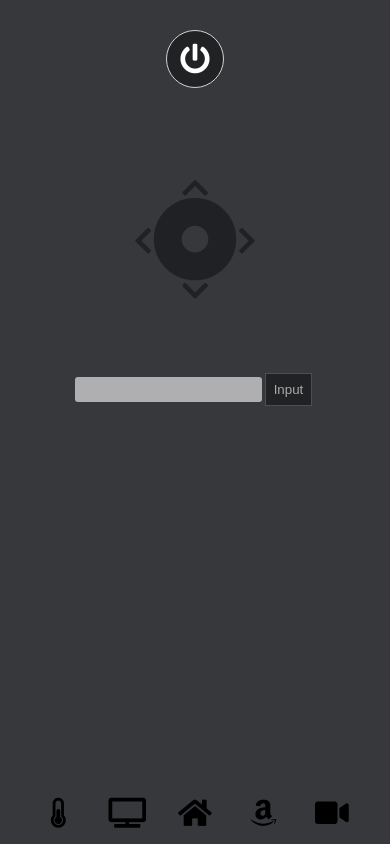
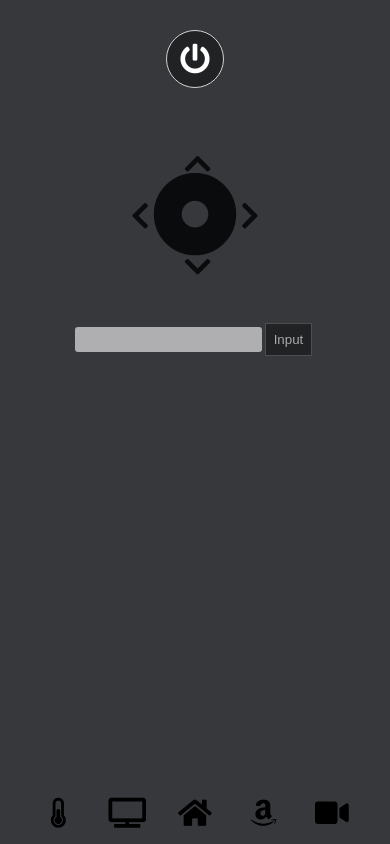
Before and after one commit to peppertaro/remotecontroller, a Next.js app: page /ama in a window 390 px wide. Built offline with nearby package versions, Linux system fonts and the light colour scheme.

Commit message:
css updates for iphone

```diff
--- a/modules/footer.js
+++ b/modules/footer.js
@@ -1,5 +1,6 @@
 import Link from 'next/link';
 import styles from '../styles/Layouts/layouts.module.css';
+//import {useState} from 'react';
 
 const Footer=()=> {
     const Lists=[
@@ -24,16 +25,24 @@ const Footer=()=> {
             faw:"fas fa-video"
         },
     ]
+
+/*
+    const [ScrollState, setScrollState]=useState(false);
+    const ShowFooter=()=>{
+        if(window.pageYOffset===0||window.pageYOffset===0){
+            setScrollState(!ScrollState);
+        }
+    };
+*/
     const Location =()=> {
         !window
         ?  location.pathname
         :  window.location.pathname;
     }
-
     return (
         <footer className={styles.footer}>
             {Lists.map((list,k)=>{return(
-                <Link href={list.href} className={styles.icons} key={k} >
+                <Link href={list.href} className={styles.icons} key={k} /*style={{display:ScrollState?"":"none"}} */>
                     <button className={`${styles.icons} ${styles.btn}`} disabled ={Location==list.href} >
                         <i className={list.faw}></i>
                     </button>
--- a/pages/ama.js
+++ b/pages/ama.js
@@ -1,4 +1,5 @@
 import styles from '../styles/ama.module.css';
+import layouts from '../styles/Layouts/layouts.module.css';
 import Layout from '../layouts/layout';
 import Req from '../modules/request';
 
@@ -8,21 +9,21 @@ const Ama=()=> {
             powerbtn={styles.powerbtn}
             name="FIRE"
             val="FIRE_pw" >
-      <div className={styles.arrows}>
-        <button className={styles.up} >
-          <i className={`fas fa-chevron-up ${styles.arrow} ${styles.btn}`} onClick={()=>Req("FIRE_up")} ></i>
+      <div className={layouts.arrows}>
+        <button className={layouts.up} >
+          <i className={`fas fa-chevron-up ${layouts.arrow} ${styles.btn}`} onClick={()=>Req("FIRE_up")} ></i>
         </button>
-        <button className={styles.left} >
-          <i className={`fas fa-chevron-left ${styles.arrow} ${styles.btn}`} onClick={()=>Req("FIRE_left")} ></i>
+        <button className={layouts.left} >
+          <i className={`fas fa-chevron-left ${layouts.arrow} ${styles.btn}`} onClick={()=>Req("FIRE_left")} ></i>
         </button>
-        <button className={styles.enter} >
-          <i className={`fas fa-dot-circle ${styles.arrow} ${styles.entbtn}`} onClick={()=>Req("FIRE_enter")} ></i>
+        <button className={layouts.enter} >
+          <i className={`fas fa-dot-circle ${layouts.arrow} ${styles.entbtn}`} onClick={()=>Req("FIRE_enter")} ></i>
         </button>
-        <button className={styles.right} >
-          <i className={`fas fa-chevron-right ${styles.arrow} ${styles.btn}`} onClick={()=>Req("FIRE_right")} ></i>
+        <button className={layouts.right} >
+          <i className={`fas fa-chevron-right ${layouts.arrow} ${styles.btn}`} onClick={()=>Req("FIRE_right")} ></i>
         </button>
-        <button className={styles.down} >
-          <i className={`fas fa-chevron-down ${styles.arrow} ${styles.btn}`} onClick={()=>Req("FIRE_down")} ></i>
+        <button className={layouts.down} >
+          <i className={`fas fa-chevron-down ${layouts.arrow} ${styles.btn}`} onClick={()=>Req("FIRE_down")} ></i>
         </button>
       </div>
       <div className={styles.search}>
--- a/pages/rpj.js
+++ b/pages/rpj.js
@@ -1,4 +1,5 @@
 import styles from '../styles/rpj.module.css';
+import layouts from '../styles/Layouts/layouts.module.css';
 import Layout from '../layouts/layout';
 import Req from '../modules/request';
 
@@ -9,7 +10,7 @@ const RPJ=()=> {
     name="RPJ"
     val="RPJ_pw">
       <div className={styles.control}>
-        <button className={styles.src} onClick={()=>Req("RPJ_src")}>SRC</button>
+        <button className={`${styles.src} ${layouts.btn}`} onClick={()=>Req("RPJ_src")}>SRC</button>
         <div className={styles.volarr}>
           <i className={`fas fa-volume-up ${styles.volup}`} onClick={()=>Req("RPJ_volup")} />
           <i className={`fas fa-volume-down ${styles.voldown}`} onClick={()=>Req("RPJ_voldown")} />
--- a/styles/Layouts/layouts.module.css
+++ b/styles/Layouts/layouts.module.css
@@ -26,6 +26,40 @@
 }
 .btn:active{
     border:none;
+}
+
+/*------Arrows------*/
+
+.arrows{
+    margin: 2rem auto;
+    width: 16rem;
+    height: 16rem;
+}
+
+.up,.down{
+    width: 16.5rem;
+}
+.left,.right{
+    vertical-align: top;
+    height: 5.5rem;
+}
+.enter{
+    margin: -2.5rem;
+}
+.down{
+    margin-top: -.5rem;
+}
+
+.arrow{
+    display:inline-block;
+    color:rgba(0,0,0,0.8);
+}
+.arrow:hover{
+    color:rgba(0,0,0,0.6);
+    transition:.5s;
+}
+.arrow:active{
+    color:#000;
 }
 
 /*------Footer------*/
--- a/styles/ama.module.css
+++ b/styles/ama.module.css
@@ -10,22 +10,7 @@
     border:solid .1rem #000;
     background-color:rgba(0,0,0,0.4);
 }
-.arrows{
-    margin: 2rem auto;
-    width: 21rem;
-    height: 21rem;
-}
-.arrow{
-    display:inline-block;
-    color:rgba(0,0,0,0.4);
-}
-.arrow:hover{
-    color:darkturquoise;
-    transition:.5s;
-}
-.arrow:active{
-    color:#000;
-}
+
 .btn{
     z-index:100;
 }
@@ -34,24 +19,6 @@
     font-size: 8.5rem;
     z-index:0;
 }
-
-/*----Arrows---*/
-.up,.down{
-    width:80%;
-}
-.up{
-    transform:translateY(50%)
-}
-.down{
-    transform:translateY(-50%)
-}
-.left{
-    transform: translate(60%,-40%);
-}
-.right{
-    transform: translate(-60%,-40%);
-}
-
 
 /*-------Search--------*/
 .searchbox{
--- a/styles/globals.scss
+++ b/styles/globals.scss
@@ -46,6 +46,8 @@ table {
 }
 
 button{
+  -webkit-appearance: none;
+  -webkit-text-size-adjust: 100%;
   background-color:transparent;
   border:none;
 }
@@ -89,6 +91,8 @@ html {
 }
 
 i {
+  -webkit-appearance: none;
+  -webkit-text-size-adjust: 100%;
   padding:.8rem;
   font-size: 3rem;
 }
--- a/styles/tv.module.css
+++ b/styles/tv.module.css
@@ -21,6 +21,7 @@
     font-size: 4rem;
     margin: .5rem 1.5rem;
     font-family:Castellar,"Book Antiqua","Adobe Devanagari",Candara,Verdana;
+    align-items: center;
   }
   .chbtn:hover{
     border:solid .1rem lightgray;
@@ -37,6 +38,7 @@
   .selectbtn,.brbtn{
     width: 6rem;
     height: 6rem;
+    vertical-align: top;
     font-family: Castellar,"Book Antiqua","Adobe Devanagari",Candara,Verdana;
   }
 
@@ -50,17 +52,7 @@
     width: 21rem;
     height: 18rem;
   }
-  .arrow{
-    display:inline-block;
-    color:rgba(0,0,0,0.8);
-  }
-  .arrow:hover{
-    color:rgba(0,0,0,0.6);
-    transition:.5s;
-  }
-  .arrow:active{
-    color:#000;
-  }
+
   .btn{
     z-index:100;
   }
@@ -68,22 +60,6 @@
   .entbtn{
     font-size: 8.5rem;
     z-index:0;
-  }
-
-  .up,.down{
-      width:80%;
-  }
-  .up{
-      transform:translateY(50%)
-  }
-  .down{
-      transform:translateY(-50%)
-  }
-  .left{
-      transform: translate(60%,-40%);
-  }
-  .right{
-      transform: translate(-60%,-40%);
   }
 
   .volarr,.charr{
```
Also changed, not shown: pages/tv.js (+17 -16 lines).
